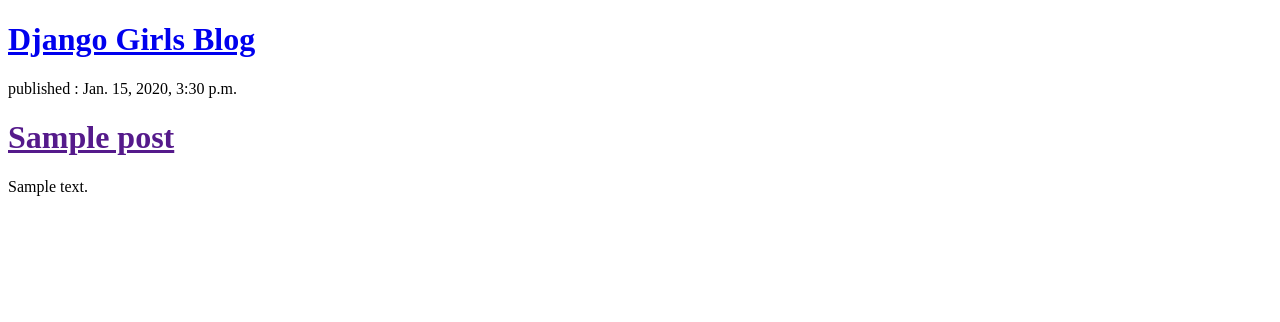
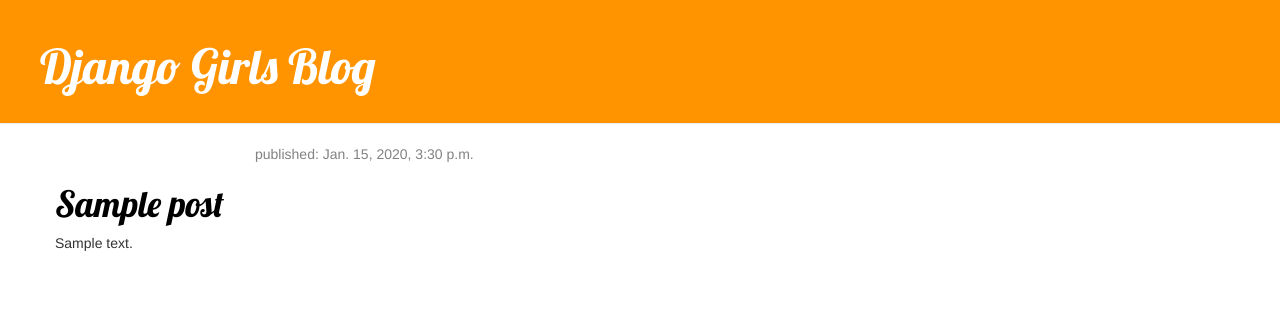
Before and after one commit to Rashmil-1999/my, a Django app: template blog/templates/blog/post_list.html in a window 1280 px wide. Shown: the top 322 px of the page. Run offline with Django 3.2, Linux system fonts and the light colour scheme; the template is opened without the code that fills it: values that come from a table or form of the project are taken from there, others are empty; tables that the repository leaves empty hold one stand-in row (values such as "Sample post"); some libraries are stand-ins or nearby versions.

Commit message:
made minor changes

```diff
--- /dev/null
+++ b/blog/static/css/blog.css
@@ -0,0 +1,43 @@
+h1 a {
+    color: #FCA205;
+    font-family: 'Lobster';
+}
+
+.page-header {
+    background-color: #ff9400;
+    margin-top: 0;
+    padding: 20px 20px 20px 40px;
+}
+.page-header h1, .page-header h1 a, .page-header h1 a:visited, .page-header h1 a:active {
+    color: #ffffff;
+    font-size: 36pt;
+    text-decoration: none;
+}
+.content {
+    margin-left: 40px;
+}
+h1, h2, h3, h4 {
+    font-family: 'Lobster', cursive;
+}
+.date {
+    color: #828282;
+    margin-left:200px;
+}
+.save {
+    float: right;
+}
+.post-form textarea, .post-form input {
+    width: 100%;
+}
+.top-menu, .top-menu:hover, .top-menu:visited {
+    color: #ffffff;
+    float: right;
+    font-size: 26pt;
+    margin-right: 20px;
+}
+.post {
+    margin-bottom: 70px;
+}
+.post h1 a, .post h1 a:visited {
+    color: #000000;
+}
--- /dev/null
+++ b/blog/templates/blog/base.html
@@ -0,0 +1,26 @@
+<!DOCTYPE html>
+{% load staticfiles %}
+<html lang="en" dir="ltr">
+  <head>
+    <title> welcome to Rmash.</title>
+    <link rel="stylesheet" href="//maxcdn.bootstrapcdn.com/bootstrap/3.2.0/css/bootstrap.min.css">
+    <link rel="stylesheet" href="//maxcdn.bootstrapcdn.com/bootstrap/3.2.0/css/bootstrap-theme.min.css">
+    <link href="//fonts.googleapis.com/css?family=Lobster&subset=latin,latin-ext" rel="stylesheet" type="text/css">
+    <link rel="stylesheet" href="{% static 'css/blog.css' %}">
+    <meta charset="utf-8">
+
+  </head>
+  <body>
+    <div class = "page-header">
+            <h1><a href="/">Django Girls Blog</a></h1>
+    </div>
+    <div class="content container">
+      <div class="row">
+          <div class="col-md-8">
+              {% block content %}
+              {% endblock %}
+          </div>
+      </div>
+    </div>
+  </body>
+</html>
--- a/blog/templates/blog/post_list.html
+++ b/blog/templates/blog/post_list.html
@@ -1,23 +1,16 @@
 <!DOCTYPE html>
-<html lang="en" dir="ltr">
-  <head>
-    <meta charset="utf-8">
-    <title> welcome to Rmash.</title>
-  </head>
-  <body>
-    <div>
-            <h1><a href="/">Django Girls Blog</a></h1>
-    </div>
 
-    {% for post in posts %}
-      <div>
-        <p>published : {{ post.published_date }}</p>
-        <h1><a href="">{{ post.title }}</a></h1>
-        <p>{{ post.text|linebreaksbr }}</p>
-      </div>
+{%  extends 'blog/base.html' %}
 
-    {% endfor %}
+{% block content %}
 
-
-  </body>
-</html>
+              {% for post in posts %}
+                  <div class="post">
+                      <div class="date">
+                          <p>published: {{ post.published_date }}</p>
+                      </div>
+                      <h1><a href="{% url 'post_detail' pk=post.pk  %}">{{ post.title }}</a></h1>
+                      <p>{{ post.text|linebreaksbr }}</p>
+                  </div>
+              {% endfor %}
+{% endblock %}
--- a/blog/urls.py
+++ b/blog/urls.py
@@ -2,5 +2,6 @@
 from . import views
 
 urlpatterns = [
-    url(r'^$', views.post_list, name = 'post_list')
+    url(r'^$', views.post_list, name = 'post_list'),
+    url(r'^post/(?P<pk>\d+)/$', views.post_detail, name='post_detail'),
 ]
--- a/blog/views.py
+++ b/blog/views.py
@@ -1,7 +1,10 @@
-from django.shortcuts import render
+from django.shortcuts import render, get_object_or_404
 from .models import Post
 from django.utils import timezone
 
 def post_list(request):
     posts = Post.objects.filter(published_date__lte = timezone.now()).order_by('published_date')
     return render(request,'blog/post_list.html',{'posts': posts})
+def post_detail(request,pk):
+    post = get_object_or_404(Post, pk = pk)
+    return render(request, 'blog/post_detail.html',{'post': post})
```
Also changed, not shown: blog/templates/blog/post_detail.html (added, +13 -0 lines).
